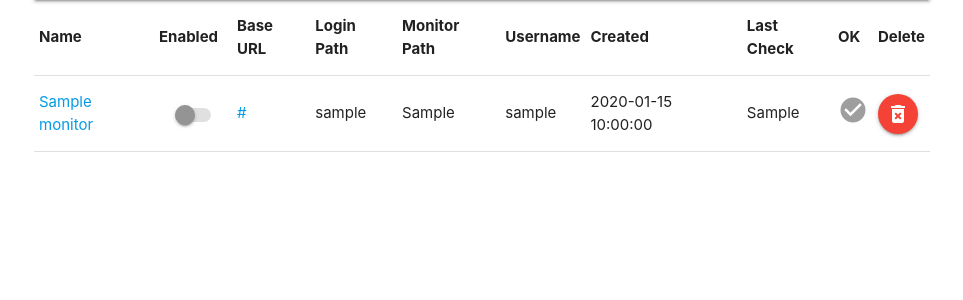
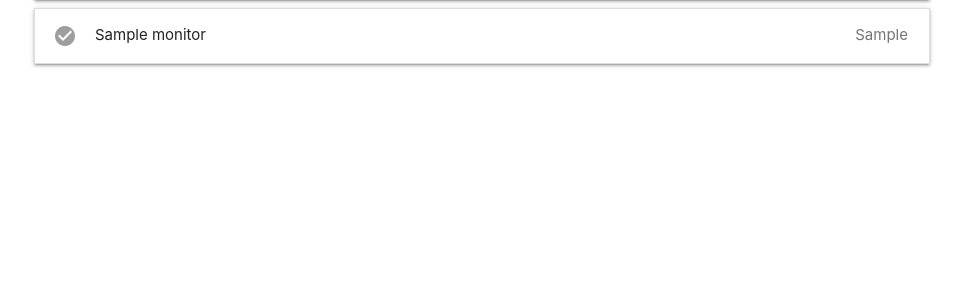
Before and after one commit to Satak/cloud-mon, a Flask app: template src/templates/index.html in a window 1280 px wide. Shown: the part 64-364 px from the top of the page, without its empty margins (158-1121 px from the left). Run offline with Flask 2, Linux system fonts and the light colour scheme; the template is opened without the code that fills it: most values are stand-ins (such as "Sample title", 1, 10 or a date in 2020).

Commit message:
Fix layout

```diff
--- a/src/static/app.js
+++ b/src/static/app.js
@@ -1,3 +1,10 @@
+document.addEventListener('DOMContentLoaded', function() {
+  let elems1 = document.querySelectorAll('.collapsible');
+  let instances1 = M.Collapsible.init(elems1);
+  let elems2 = document.querySelectorAll('.sidenav');
+  let instances2 = M.Sidenav.init(elems2);
+});
+
 async function API(body, url, method) {
   const requestParams = {
     method: method,
--- a/src/templates/index.html
+++ b/src/templates/index.html
@@ -1,5 +1,5 @@
 {% extends 'layout.html' %}
 
 {% block content %}
-{% include 'monitor_table.html' %}
+{% include 'monitor_list.html' %}
 {% endblock %}
--- /dev/null
+++ b/src/templates/monitor_list.html
@@ -0,0 +1,20 @@
+<ul class="collapsible">
+    {% for monitor in monitors %}
+    <li>
+        <div class="collapsible-header">
+            {% if monitor.ok == True %}
+            <i class="material-icons small green-text">check_circle</i>
+            {% elif monitor.ok == False %}
+            <i class="material-icons small red-text">error</i>
+            {% else %}
+            <i class="material-icons small grey-text">check_circle</i>
+            {% endif %}
+            {{monitor.name}}
+            <span class="badge">{{monitor.last_check}}</span>
+        </div>
+        <div class="collapsible-body">
+            {% include 'monitor_table.html' %}
+        </div>
+    </li>
+    {% endfor %}
+</ul>
--- a/src/templates/monitor_table.html
+++ b/src/templates/monitor_table.html
@@ -1,7 +1,7 @@
-<table>
+<table class="responsive-table highlight">
   <thead>
     <tr>
-      <th>Name</th>
+      <th>Edit</th>
       <th>Enabled</th>
       <th>Base URL</th>
       <th>Login Path</th>
@@ -15,16 +15,18 @@
   </thead>
 
   <tbody>
-    {% for monitor in monitors %}
     <tr>
-      <td><a href="{{ url_for('view_modify_monitor', monitor_name=monitor.name) }}">{{monitor.name}}</a></td>
       <td>
-        <div class="switch">
-          <label>
-            <input type="checkbox" {% if monitor.enabled %}checked{% endif %} disabled>
-            <span class="lever"></span>
-          </label>
-        </div>
+        <a href="{{ url_for('view_modify_monitor', monitor_name=monitor.name) }}" class="waves-effect waves-light btn blue">
+          <i class="material-icons">edit</i>
+        </a>
+      </td>
+      <td>
+        {% if monitor.enabled %}
+        <i class="material-icons small green-text">check_circle</i>
+        {% else %}
+        <i class="material-icons small grey-text">check_circle</i>
+        {% endif %}
       </td>
       <td><a href="{{monitor.base_url}}">{{monitor.base_url}}</a></td>
       <td>{{monitor.login_path}}</td>
@@ -45,6 +47,5 @@
         <a class="btn-floating red" onclick="deleteMonitor('{{monitor.name}}')"><i class="material-icons">delete_forever</i></a>
       </td>
     </tr>
-    {% endfor %}
   </tbody>
 </table>
--- a/src/templates/navbar.html
+++ b/src/templates/navbar.html
@@ -1,10 +1,13 @@
 <nav class="blue">
     <div class="nav-wrapper">
         <a href="{{ url_for('view_index')}}" class="brand-logo"><i class="material-icons left">cloud</i>CloudMon</a>
+        <a href="#" data-target="mobile-demo" class="sidenav-trigger"><i class="material-icons">menu</i></a>
         <ul id="nav-mobile" class="right hide-on-med-and-down">
-            <li><a class="waves-effect waves-light btn blue darken-3" id="invokeMonitor" onclick="invokeMonitor()"><i class="material-icons left">touch_app</i>Invoke Monitor</a></li>
-            <li><a href="{{ url_for('view_index') }}"><i class="material-icons left">apps</i>Monitors</a></li>
-            <li><a href="{{ url_for('view_add_monitor') }}"><i class="material-icons left">add_circle</i>Add Monitor</a></li>
+            {% include 'navbar_items.html' %}
         </ul>
     </div>
 </nav>
+
+<ul class="sidenav" id="mobile-demo">
+    {% include 'navbar_items.html' %}
+</ul>
--- /dev/null
+++ b/src/templates/navbar_items.html
@@ -0,0 +1,4 @@
+<li><a class="waves-effect waves-light btn blue darken-3" id="invokeMonitor" onclick="invokeMonitor()"><i
+    class="material-icons left">touch_app</i>Invoke Monitor</a></li>
+<li><a href="{{ url_for('view_index') }}"><i class="material-icons left">apps</i>Monitors</a></li>
+<li><a href="{{ url_for('view_add_monitor') }}"><i class="material-icons left">add_circle</i>Add Monitor</a></li>
```
